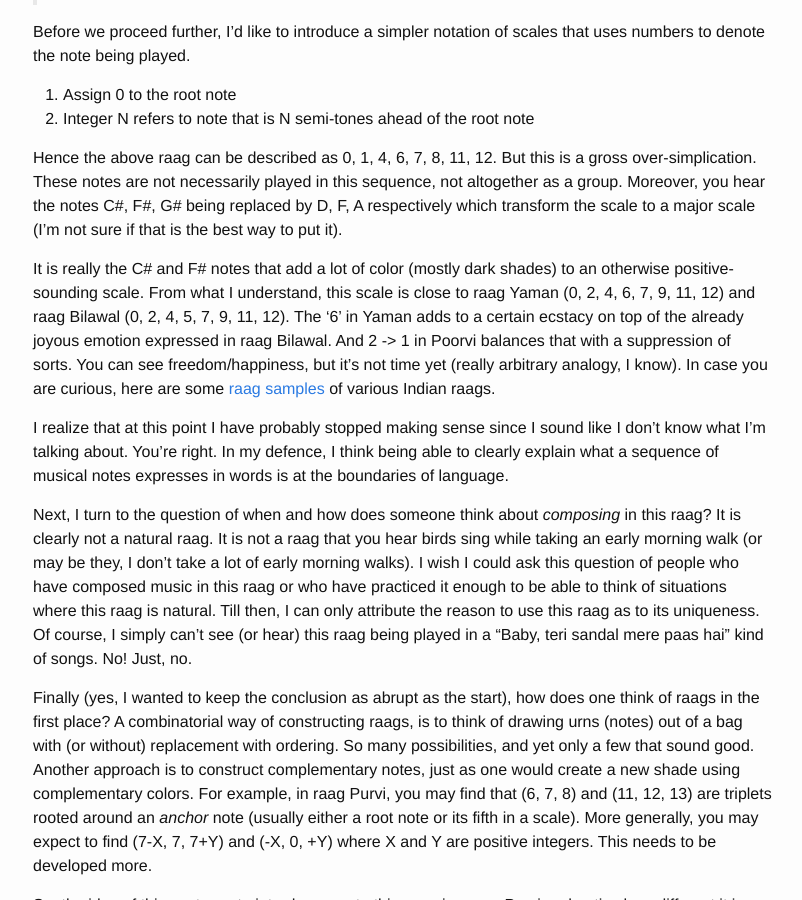
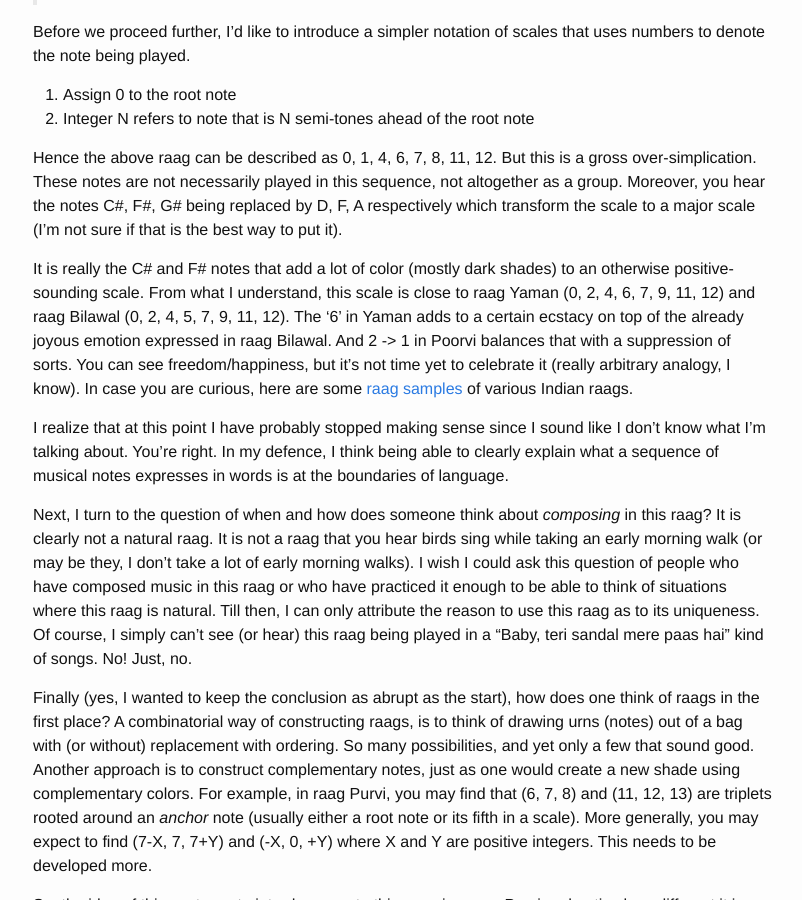
Before and after one commit to xenophene/xenophene.github.io, a Jekyll site: the page built from _posts/2016-01-04-mohe-rang-do-laal.markdown, in a window 1280 px wide and 900 px high, scrolled down 813 px. Shown: the whole window, without its empty margins (237-1039 px from the left). Built offline with Jekyll 4.4.1, drawn with Linux system fonts in a browser that asks for light colours.

Commit message:
to celebrate it

```diff
--- a/_posts/2016-01-04-mohe-rang-do-laal.markdown
+++ b/_posts/2016-01-04-mohe-rang-do-laal.markdown
@@ -42,7 +42,7 @@ close to raag Yaman (0, 2, 4, 6, 7, 9, 11, 12) and raag Bilawal (0, 2, 4, 5, 7,
 9, 11, 12). The '6' in Yaman adds to a certain ecstacy on top of the already
 joyous emotion expressed in raag Bilawal. And 2 -> 1 in Poorvi balances that
 with a suppression of sorts. You can see freedom/happiness, but it's not time
-yet (really arbitrary analogy, I know). In case you are curious, here are some
+yet to celebrate it (really arbitrary analogy, I know). In case you are curious, here are some
 [raag samples] of various Indian raags.
 
 I realize that at this point I have probably stopped making sense since I sound
```
